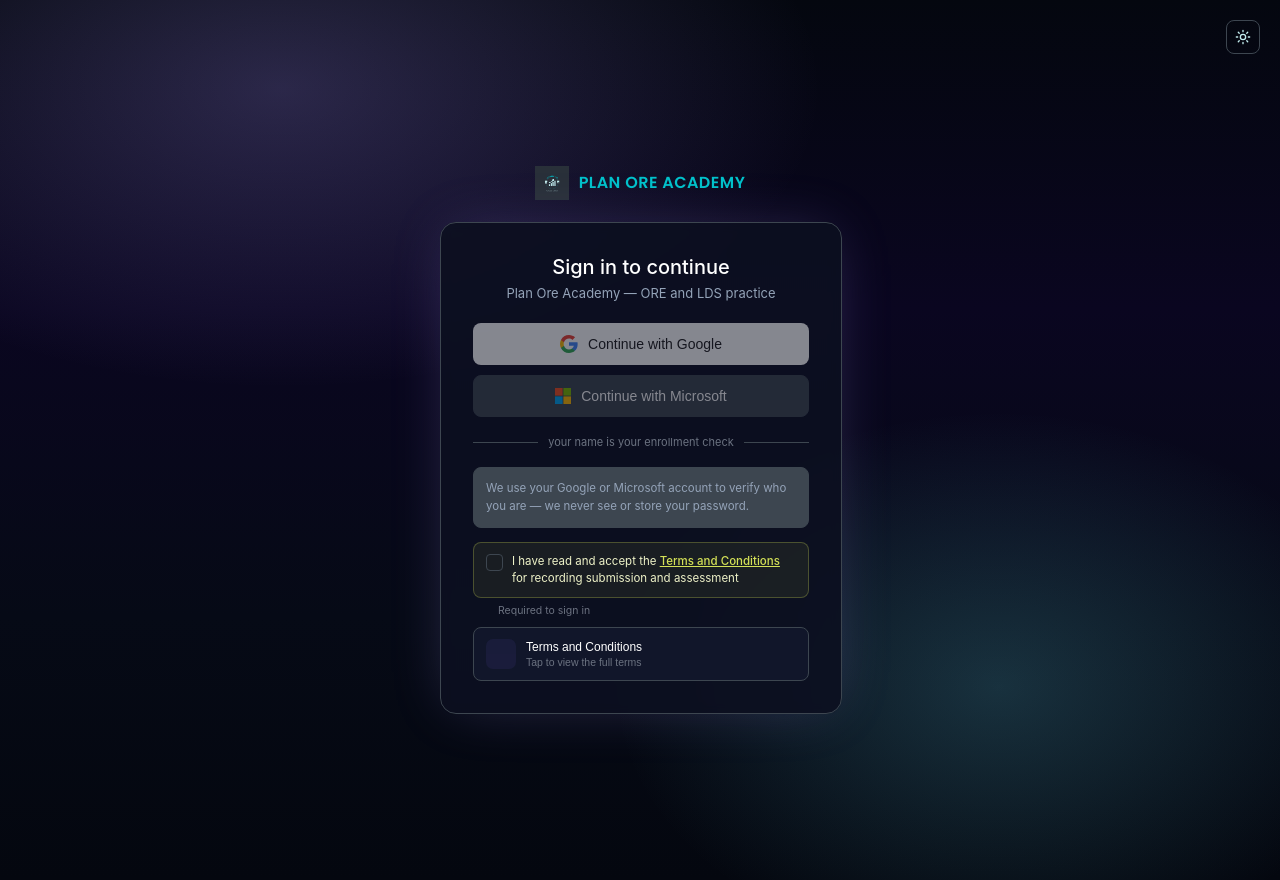
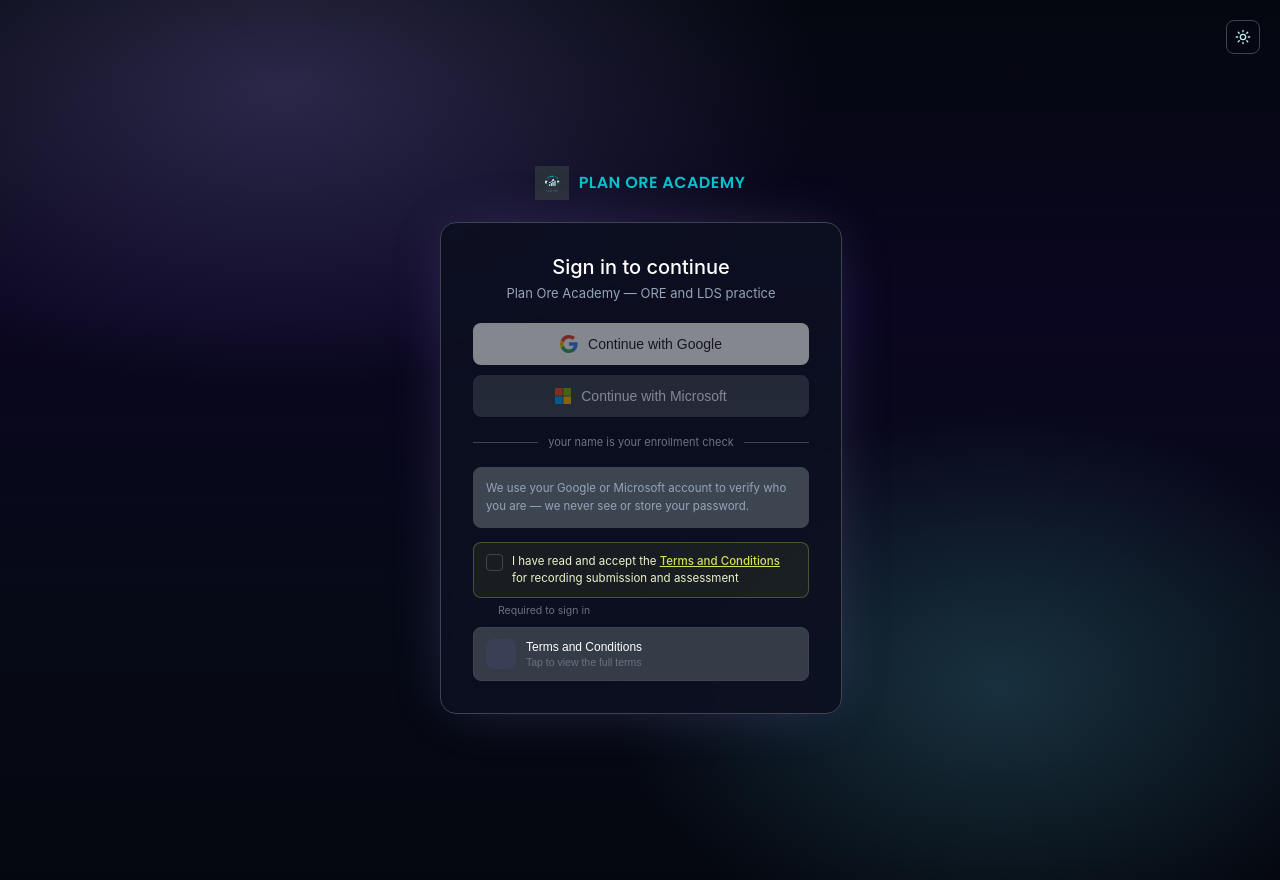
Before and after one commit to pratap-rajan/dental-ai-tutor, a React (Vite) app in the folder app/dental-ai-portal/: page / in a window 1280 px wide. Built offline with nearby package versions, Linux system fonts and the light colour scheme.

Commit message:
add-themes-dark-light-2

```diff
--- a/app/dental-ai-portal/src/App.jsx
+++ b/app/dental-ai-portal/src/App.jsx
@@ -8,6 +8,7 @@
 import Login from "./Login.jsx";
 import MyReports from "./MyReports.jsx";
 import { useAuth } from "./AuthContext.jsx";
+import { theme } from "./theme.js";
 
 const STORAGE_KEY = "planore_pending_submission";
 const COOLDOWN_MS = 90000; // matches Confirmation.jsx's "settle" timer
@@ -57,7 +58,7 @@
   // Still checking for a stored/callback session on first load.
   if (status === "loading") {
     return (
-      <div style={{ background: "#04070f", minHeight: "100vh" }} />
+      <div style={{ background: theme.pageBg, minHeight: "100vh" }} />
     );
   }
 
@@ -77,7 +78,7 @@
 
   if (showReports) {
     return (
-      <div style={{ background: "#04070f", minHeight: "100vh" }}>
+      <div style={{ background: theme.pageBg, minHeight: "100vh" }}>
         <Header
           onCtaClick={scrollToForm}
           studentName={name}
@@ -91,7 +92,7 @@
   }
 
   return (
-    <div style={{ background: "#04070f" }}>
+    <div style={{ background: theme.pageBg }}>
       <Header
         onCtaClick={scrollToForm}
         studentName={name}
--- a/app/dental-ai-portal/src/Confirmation.jsx
+++ b/app/dental-ai-portal/src/Confirmation.jsx
@@ -143,7 +143,7 @@
     overflow: "hidden",
     maxWidth: 480,
     margin: "0 auto",
-    background: "#0d1021",
+    background: theme.cardBg,
     borderRadius: 16,
     border: `1px solid color-mix(in srgb, ${theme.ctaMint} 33%, transparent)`,
     boxShadow: `0 0 0 1px color-mix(in srgb, ${theme.ctaMint} 13%, transparent), 0 0 60px -10px color-mix(in srgb, ${theme.tealGlow} 40%, transparent), 0 16px 40px rgba(0,0,0,0.4)`,
--- a/app/dental-ai-portal/src/Hero.jsx
+++ b/app/dental-ai-portal/src/Hero.jsx
@@ -68,7 +68,7 @@
       `radial-gradient(ellipse 900px 500px at 22% 10%, rgba(162,143,243,0.32), transparent 60%)`,
       `radial-gradient(ellipse 700px 500px at 78% 78%, rgba(99,209,230,0.28), transparent 55%)`,
       `radial-gradient(ellipse 600px 450px at 15% 85%, rgba(162,143,243,0.22), transparent 55%)`,
-      `linear-gradient(180deg, ${theme.pageBg} 0%, #0a0620 35%, #060a16 70%, ${theme.pageBg} 100%)`
+      `linear-gradient(180deg, ${theme.pageBg} 0%, ${theme.pageBgDeep1} 35%, ${theme.pageBgDeep2} 70%, ${theme.pageBg} 100%)`
     ].join(", "),
     padding: "3.5rem 1.5rem 4rem",
     fontFamily: fonts.body
--- a/app/dental-ai-portal/src/HowItWorks.jsx
+++ b/app/dental-ai-portal/src/HowItWorks.jsx
@@ -137,7 +137,7 @@
   stepCard: {
     position: "relative",
     overflow: "hidden",
-    background: "#0d1021",
+    background: theme.cardBg,
     border: "1px solid",
     borderRadius: 16,
     padding: "1.75rem 1.75rem 1.5rem",
--- a/app/dental-ai-portal/src/Login.jsx
+++ b/app/dental-ai-portal/src/Login.jsx
@@ -138,7 +138,7 @@
                 style={{
                   ...styles.providerButton,
                   background: theme.navyLighter,
-                  color: "#fff",
+                  color: theme.white,
                   border: `1px solid ${msHovered && tcAccepted ? theme.tealGlow : theme.navyLighter}`,
                   opacity: tcAccepted ? 1 : 0.5,
                   cursor: tcAccepted ? "pointer" : "not-allowed",
@@ -340,7 +340,7 @@
     background: [
       `radial-gradient(ellipse 900px 500px at 22% 10%, rgba(162,143,243,0.24), transparent 60%)`,
       `radial-gradient(ellipse 700px 500px at 78% 78%, rgba(99,209,230,0.20), transparent 55%)`,
-      `linear-gradient(180deg, ${theme.pageBg} 0%, #0a0620 35%, #060a16 70%, ${theme.pageBg} 100%)`
+      `linear-gradient(180deg, ${theme.pageBg} 0%, ${theme.pageBgDeep1} 35%, ${theme.pageBgDeep2} 70%, ${theme.pageBg} 100%)`
     ].join(", "),
     display: "flex",
     alignItems: "center",
@@ -372,7 +372,7 @@
   card: {
     position: "relative",
     width: "100%",
-    background: "rgba(13,16,33,0.9)",
+    background: `color-mix(in srgb, ${theme.cardBg} 90%, transparent)`,
     backdropFilter: "blur(6px)",
     border: `1px solid ${theme.navyLighter}`,
     borderRadius: 16,
@@ -388,7 +388,7 @@
     display: "flex", alignItems: "center", justifyContent: "center",
     margin: "0 auto 14px"
   },
-  title: { color: "#fff", fontSize: 20, fontWeight: 500, margin: "0 0 4px", textAlign: "center" },
+  title: { color: theme.white, fontSize: 20, fontWeight: 500, margin: "0 0 4px", textAlign: "center" },
   subtitle: { color: theme.slateLight, fontSize: 13, margin: "0 0 20px", textAlign: "center", lineHeight: 1.6 },
   errorBox: {
     display: "flex", alignItems: "center", gap: 8,
@@ -419,7 +419,7 @@
 
   tcTile: {
     width: "100%", display: "flex", alignItems: "center", gap: 10,
-    padding: "11px 12px", background: "#11162a", border: "1px solid",
+    padding: "11px 12px", background: theme.navyLight, border: "1px solid",
     borderRadius: 8, cursor: "pointer", textAlign: "left", boxSizing: "border-box",
     transition: "border-color 0.2s ease, box-shadow 0.2s ease"
   },
@@ -428,7 +428,7 @@
     display: "flex", alignItems: "center", justifyContent: "center", flexShrink: 0
   },
   tcTileContent: { flex: 1, minWidth: 0 },
-  tcTileTitle: { color: "#fff", fontSize: 12, fontWeight: 500, marginBottom: 2 },
+  tcTileTitle: { color: theme.white, fontSize: 12, fontWeight: 500, marginBottom: 2 },
   tcTileSubtitle: { color: "#6b7280", fontSize: 10.5 },
   acceptedBadge: {
     display: "flex", alignItems: "center", gap: 4,
@@ -445,7 +445,7 @@
     position: "relative",
     width: "100%",
     maxWidth: 360,
-    background: "rgba(13,16,33,0.92)",
+    background: `color-mix(in srgb, ${theme.cardBg} 92%, transparent)`,
     backdropFilter: "blur(6px)",
     border: `1px solid ${theme.navyLighter}`,
     borderRadius: 16,
@@ -466,7 +466,7 @@
     display: "flex", alignItems: "center", gap: 10,
     padding: "18px 44px 14px 18px", borderBottom: `1px solid ${theme.navyLighter}`, flexShrink: 0
   },
-  tcPanelHeaderTitle: { color: "#fff", fontSize: 14, fontWeight: 500, margin: 0 },
+  tcPanelHeaderTitle: { color: theme.white, fontSize: 14, fontWeight: 500, margin: 0 },
   tcPanelBody: { flex: 1, overflowY: "auto", padding: "16px 18px" },
   tcPanelFooter: { padding: "12px 18px", borderTop: `1px solid ${theme.navyLighter}`, flexShrink: 0 },
   tcAgreeButton: {
--- a/app/dental-ai-portal/src/UploadForm.jsx
+++ b/app/dental-ai-portal/src/UploadForm.jsx
@@ -364,7 +364,7 @@
     position: "relative",
     overflow: "hidden",
     textAlign: "left",
-    background: "#0d1021",
+    background: theme.cardBg,
     borderRadius: 16,
     border: "1px solid",
     padding: "1.75rem",
@@ -438,7 +438,7 @@
     colorScheme: "dark"
   },
   option: {
-    background: "#0d1021",
+    background: theme.cardBg,
     color: theme.white
   },
   toggleRow: { position: "relative", display: "flex", gap: 8 },
--- a/app/dental-ai-portal/src/caseselect.jsx
+++ b/app/dental-ai-portal/src/caseselect.jsx
@@ -216,7 +216,7 @@
     right: 0,
     maxHeight: 260,
     overflowY: "auto",
-    background: "#0d1021",
+    background: theme.cardBg,
     border: `1px solid ${theme.navyLighter}`,
     borderRadius: 10,
     boxShadow: "0 12px 32px rgba(0,0,0,0.5)",
--- a/app/dental-ai-portal/src/theme.js
+++ b/app/dental-ai-portal/src/theme.js
@@ -15,6 +15,8 @@
 
   pageBg: "var(--po-page-bg)",
   pageBgLight: "var(--po-page-bg-light)",
+  pageBgDeep1: "var(--po-page-bg-deep-1)",
+  pageBgDeep2: "var(--po-page-bg-deep-2)",
   purpleWash: "var(--po-purple-wash)",
   purpleGlow: "var(--po-purple-glow)",
   tealGlow: "var(--po-teal-glow)",
@@ -23,6 +25,7 @@
   accentPurple: "var(--po-accent-purple)",
   ctaMint: "var(--po-cta-mint)",
   lime: "var(--po-lime)",
+  cardBg: "var(--po-card-bg)",
 
   white: "var(--po-white)",
   ink: "var(--po-ink)",
--- a/app/dental-ai-portal/src/themecontext.jsx
+++ b/app/dental-ai-portal/src/themecontext.jsx
@@ -15,6 +15,8 @@
 
   "--po-page-bg": "#04070f",
   "--po-page-bg-light": "#151726",
+  "--po-page-bg-deep-1": "#0a0620",
+  "--po-page-bg-deep-2": "#060a16",
   "--po-purple-wash": "#181335",
   "--po-purple-glow": "#a28ff3",
   "--po-teal-glow": "#63d1e6",
@@ -23,6 +25,7 @@
   "--po-accent-purple": "#a28ff3",
   "--po-cta-mint": "#72d4c4",
   "--po-lime": "#d4e157",
+  "--po-card-bg": "#0d1021",
 
   "--po-white": "#ffffff",
   "--po-ink": "#0f172a",
@@ -45,6 +48,8 @@
 
   "--po-page-bg": "#f7f9fb",
   "--po-page-bg-light": "#ffffff",
+  "--po-page-bg-deep-1": "#eee9fb",
+  "--po-page-bg-deep-2": "#eaf2f7",
   "--po-purple-wash": "#f1edfd",
   "--po-purple-glow": "#a28ff3",
   "--po-teal-glow": "#63d1e6",
@@ -53,6 +58,7 @@
   "--po-accent-purple": "#a28ff3",
   "--po-cta-mint": "#72d4c4",
   "--po-lime": "#d4e157",
+  "--po-card-bg": "#ffffff",
 
   "--po-white": "#12151c",
   "--po-ink": "#0f172a",
```
